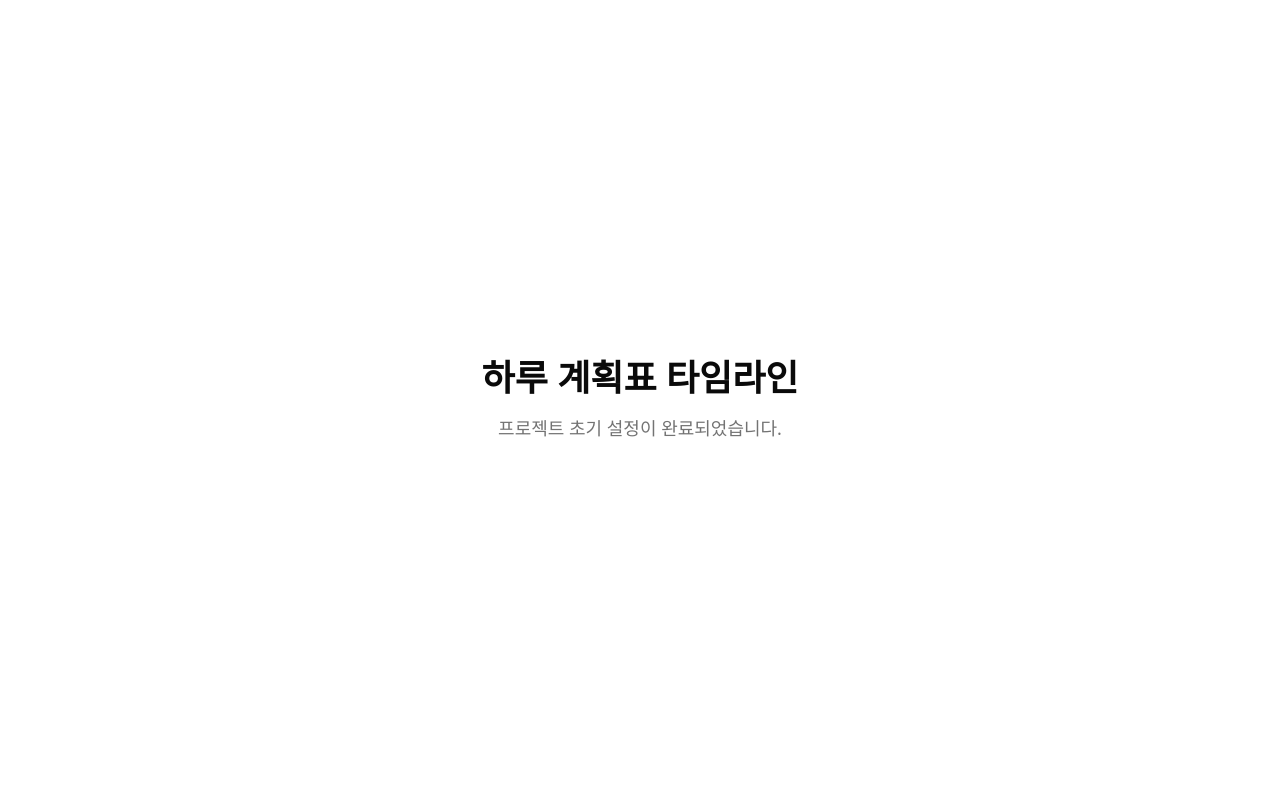
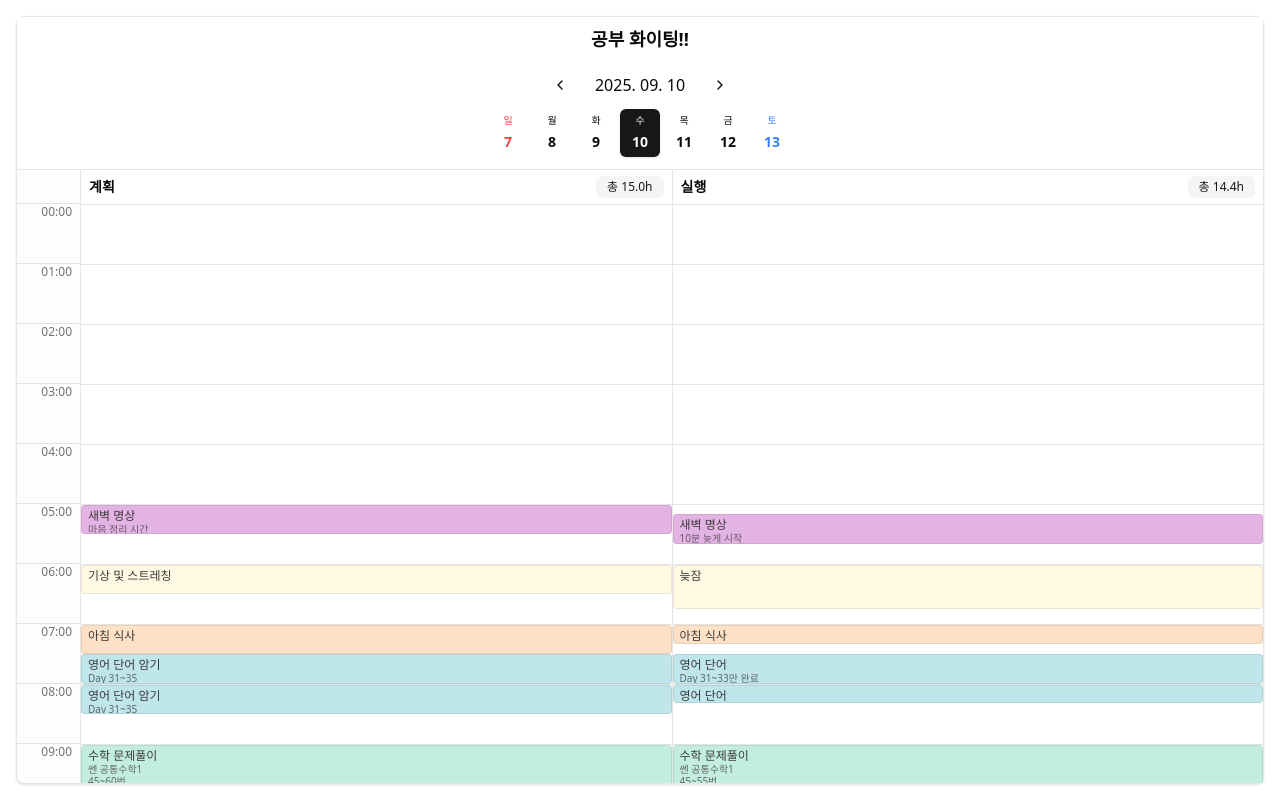
Before and after one commit to sseo1124/nextcubecorporation-test, a Next.js app: page / in a window 1280 px wide. Built offline with nearby package versions, Linux system fonts and the light colour scheme.

Commit message:
feat(page): 메인 페이지에 타임라인 컴포넌트 연동
- TimelineContainer 컴포넌트를 메인 페이지에 렌더링
- Mock 데이터로 초기 화면 구성

```diff
--- a/app/page.tsx
+++ b/app/page.tsx
@@ -1,10 +1,6 @@
+import { TimelineContainer } from "@/components/timeline";
+import { MOCK_SCHEDULE_DATA } from "@/mock/schedule-data";
+
 export default function Home() {
-  return (
-    <main className="flex min-h-screen flex-col items-center justify-center p-24">
-      <h1 className="text-4xl font-bold">하루 계획표 타임라인</h1>
-      <p className="mt-4 text-lg text-muted-foreground">
-        프로젝트 초기 설정이 완료되었습니다.
-      </p>
-    </main>
-  );
+  return <TimelineContainer scheduleData={MOCK_SCHEDULE_DATA} />;
 }
```
Also changed, not shown: .cursor/plans/하루_계획표_타임라인_구현_4ddd9820.plan.md.
